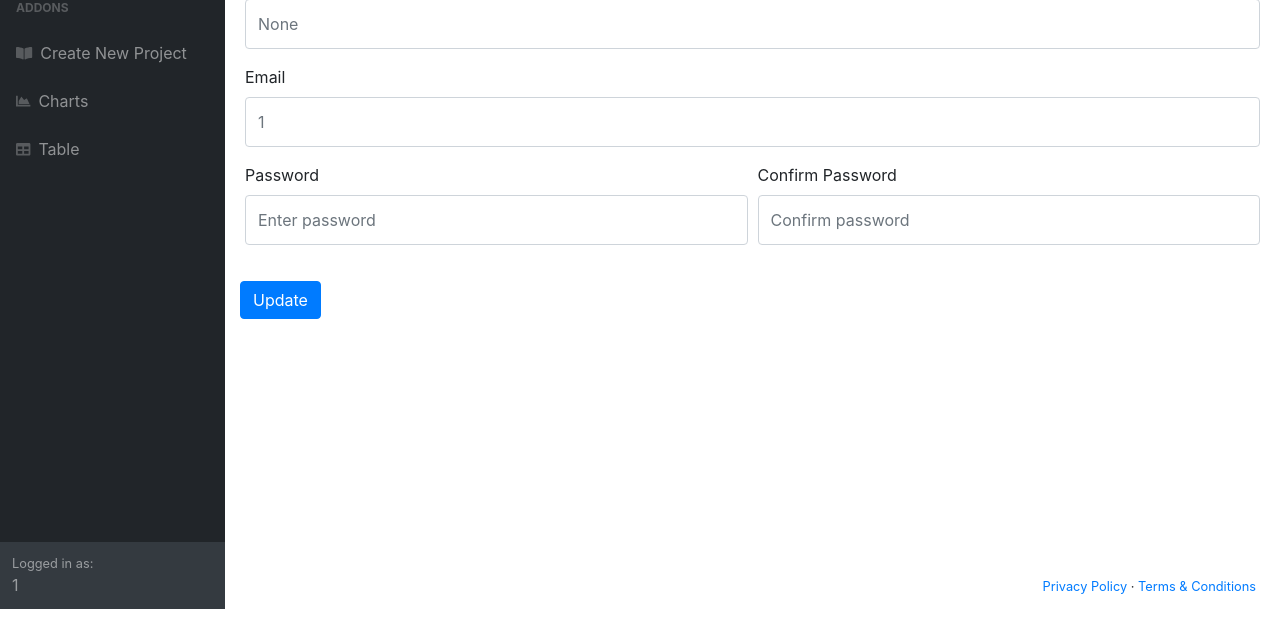
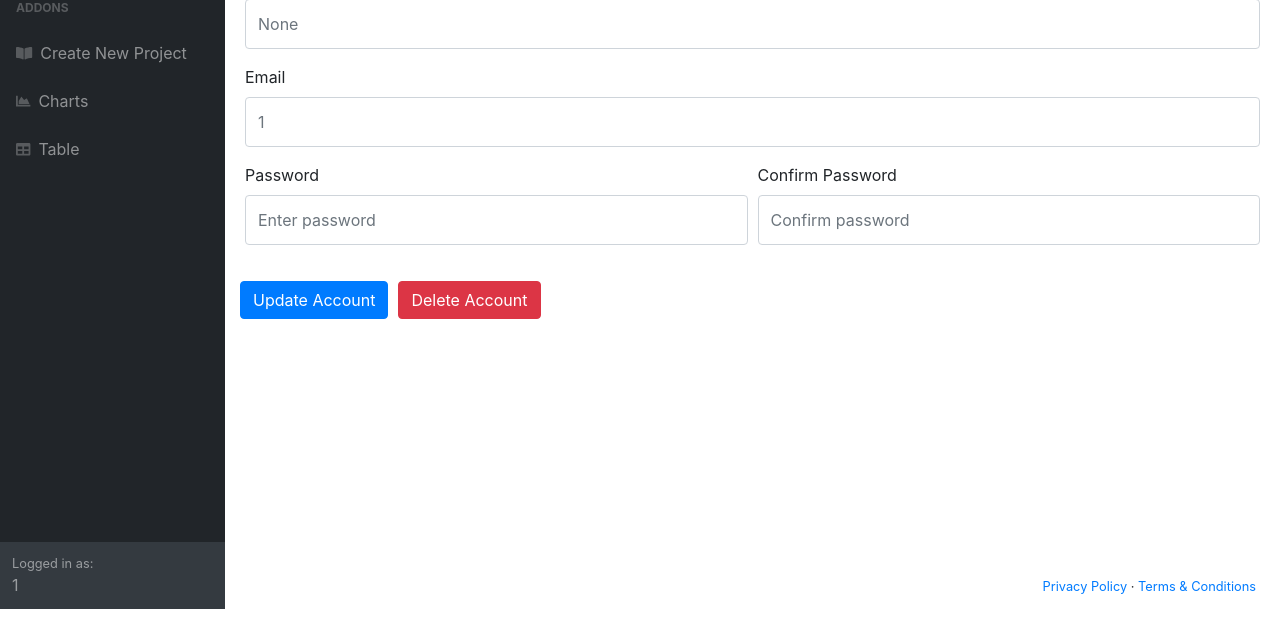
Before and after one commit to giwrgosftw/Task-Management-Tool, a Flask app: page /dashboard/1/view_profile in a window 1280 px wide. Shown: the part 191-811 px from the top of the page. Run offline with Flask 2, Linux system fonts and the light colour scheme; data that the repository does not hold is empty; parts of the project's set-up code (start-up, migrations or seed data) failed here and were passed over; some libraries are stand-ins or nearby versions.

Commit message:
Delete user feature completed

```diff
--- a/app.py
+++ b/app.py
@@ -152,7 +152,8 @@ def update_profile(user_email):
                         if request.form['email'] != "":  # update it only if the user's name has changed
                             # 2: update the user's e-mail in the project table
                             mongo.db.project_table.find_one_and_update({"project_creator_email": user_email},
-                                                                       {"$set": {"project_creator_email": record['email']}})
+                                                                       {"$set": {
+                                                                           "project_creator_email": record['email']}})
 
                             # 3: update the user's e-mail in the project table
                             mongo.db.assigned_table.find_one_and_update({"email": user_email},
@@ -181,6 +182,52 @@ def update_profile(user_email):
 
     except Exception as e:
         print("There was an error with the update process of the user's profile: %s" % e)
+
+
+# Delete the user
+@app.route('/dashboard/<user_email>/delete_user', methods=['POST'])
+def delete_user(user_email):
+    # Delete all the project's of the user including everything related to it
+    project_collection_list = list(mongo.db.project_table.find({'project_creator_email': user_email}, {'_id': 1}))
+
+    for x in project_collection_list:
+        # we want to take only the substring which is inside the parenthesis (the id)
+        # but it will be easier to convert the whole dict to a string first
+        project_id_string = str(x)
+        # gives '6060530cf082cd618caaad54' and then 6060530cf082cd618caaad54
+        project_id = project_id_string[project_id_string.find("(") + 1:project_id_string.find(")")].replace("'", "")
+        project_id = ObjectId(project_id)
+
+        # 1. Do not forget to delete the assigned users of the project's tasks
+        mongo.db.assigned_table.remove({"project_id": project_id})  #
+
+        # 2. Delete the uploaded files of the project
+        upload_results = mongo.db.upload_table.find(
+            {
+                "project_id": project_id})  # find the collection of the files which we want to delete based on the project_id
+
+        for file_document in upload_results:  # iterate all the files which are included in the project that we want to delete
+
+            file_name = file_document[
+                'filename']  # keep the name of the file that we want to delete which exist in the upload_table
+            fs_result = mongo.db.fs.files.find_one({
+                "filename": file_name})  # use the above filename in order to collect the data of the file which we want to delete and also exist in the fs.file table
+            fs_id = fs_result[
+                '_id']  # keep the id of the file that we want to delete which it is also exist in the fs.file table
+
+            fs.delete(fs_id)  # delete the file from the fs.files and fs.chunks table
+            mongo.db.upload_table.remove({'project_id': project_id})  # delete the file from the upload_table
+
+        # 3. Delete the tasks of the project
+        mongo.db.task_table.remove({'project_id': project_id})  # Delete the project's tasks from the database
+
+        # 4. Delete the project
+        mongo.db.project_table.remove({'_id': project_id})  # Delete the project from the database
+
+    # 5: Delete the user
+    mongo.db.user_table.remove({'email': user_email})
+
+    return redirect(url_for('view_profile', user_email=user_email))
 
 
 # Get the fullname of the user
@@ -397,10 +444,10 @@ def delete_project(user_email, project_id):
                 mongo.db.upload_table.remove({'project_id': project_id})  # delete the file from the upload_table
 
             # 3. Delete the tasks of the project
-            mongo.db.project_table.remove({'_id': project_id})  # Delete the project from the database
+            mongo.db.task_table.remove({'project_id': project_id})  # Delete the project's tasks from the database
 
             # 4. Finally delete the project
-            mongo.db.task_table.remove({'project_id': project_id})  # Delete the project's tasks from the database
+            mongo.db.project_table.remove({'_id': project_id})  # Delete the project from the database
 
             return redirect(url_for('table', user_email=user_email))
         else:
--- a/templates/dashboard/alertRegisterUser.html
+++ b/templates/dashboard/alertRegisterUser.html
@@ -4,7 +4,7 @@
 {% block content %}
     <div id="layoutSidenav">
         <div id="layoutSidenav_content">
-            <div class="alert alert-success" role="alert" style="width:50%; margin-left:315px; margin-top:200px">
+            <div class="alert alert-success" role="alert" style="width:40%; margin-left:450px; margin-top:220px">
                 <i class="fas fa-check" style="font-size:48px;color:navajowhite"></i>
                 <h4 class="alert-heading">Success!</h4>
                 <p>Your account has been created successfully!</p>
--- a/templates/dashboard/users/view.html
+++ b/templates/dashboard/users/view.html
@@ -34,8 +34,8 @@
                                 <input title="Must contain at least one number and one uppercase and lowercase letter, and at least 6 or more characters" pattern="(?=.*\d)(?=.*[a-z])(?=.*[A-Z]).{6,}" class="form-control py-4" id="confirm_password" type="password" name="password2" placeholder="Confirm password" />
                             </div>
                         </div>
-                        <button style=margin-top:20px; type="submit" class="btn btn-primary" formaction="{{ url_for('update_profile', user_email=user_email) }}" >Update </button>
-{#                        <button style=margin-top:20px; type="submit" class="btn btn-danger" formaction="{{ url_for('delete_task', user_email=user_email, project_id=project._id, task_id=task._id) }}"> Delete </button>#}
+                        <button style=margin-top:20px; type="submit" class="btn btn-primary" formaction="{{ url_for('update_profile', user_email=user_email) }}" > Update Account </button>
+                        <button style="margin-top:20px; margin-left:10px;" type="submit" class="btn btn-danger" formaction="{{ url_for('delete_user', user_email=user_email) }}"> Delete Account </button>
                     </div>
                 </div>
             </form>
```
